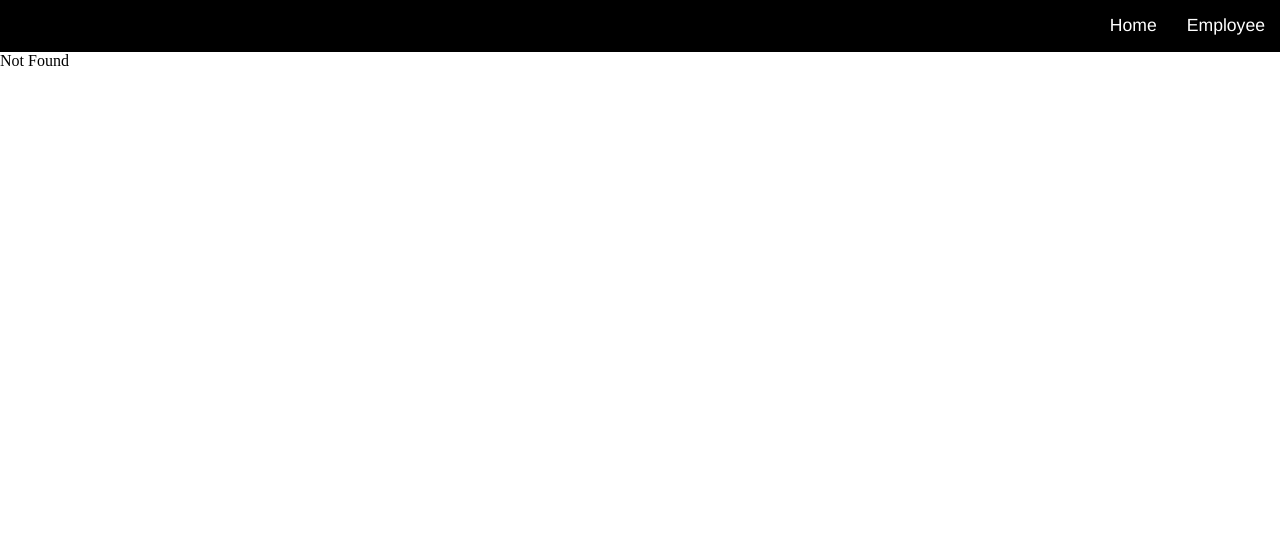
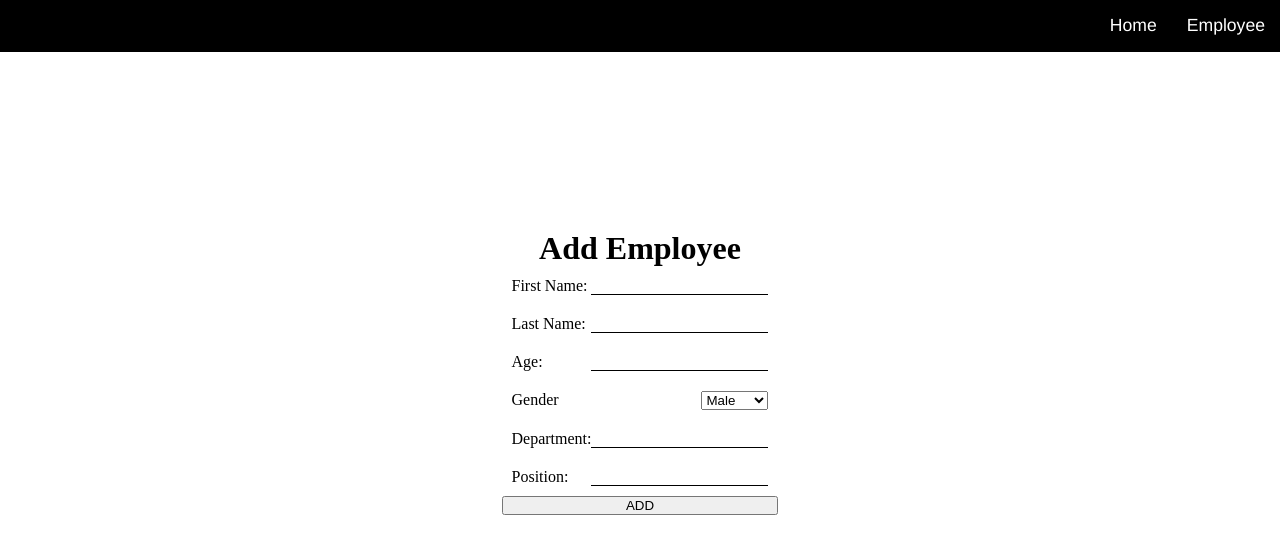
Before and after one commit to HemanthDas/2100030195_Frontend, a React (Vite) app: page /add in a window 1280 px wide. Before the commit this address had no page. Shown: the top 554 px of the page. Built offline with nearby package versions, Linux system fonts and the light colour scheme.

Commit message:
Update Add button

```diff
--- a/src/App.css
+++ b/src/App.css
@@ -19,7 +19,7 @@ nav {
     color: rgb(255, 255, 255);
     padding: 15px;
     font-size: 1.1rem;
-    font-family: 'Franklin Gothic Medium', 'Arial Narrow', Arial, sans-serif;
+    font-family: "Franklin Gothic Medium", "Arial Narrow", Arial, sans-serif;
     font-weight: 300;
     font-style: normal;
   }
@@ -27,5 +27,34 @@ nav {
     background-color: rgb(158, 158, 158);
   }
 }
+
 /* Home */
 /* Employee */
+
+table {
+  display: flex;
+  justify-content: center;
+}
+/* Add */
+#add {
+  height: 80vh;
+  display: flex;
+  flex-direction: column;
+  justify-content: center;
+  align-items: center;
+  form {
+    display: flex;
+    flex-direction: column;
+    min-width: fit-content;
+    label {
+      display: flex;
+      justify-content: space-between;
+      margin: 10px;
+      input {
+        border: none;
+        outline: none;
+        border-bottom: 1px solid black;
+      }
+    }
+  }
+}
--- /dev/null
+++ b/src/components/addItem.jsx
@@ -0,0 +1,15 @@
+import data from "../assets/employees";
+import PropTypes from "prop-types";
+const AddItem = ({ newData }) => {
+  const onAdd = () => {
+    console.log(newData);
+    data.push(newData);
+    console.log(data);
+  };
+
+  return <button onClick={onAdd}>ADD</button>;
+};
+AddItem.propTypes = {
+  newData: PropTypes.object.isRequired,
+};
+export default AddItem;
--- a/src/pages/employee.jsx
+++ b/src/pages/employee.jsx
@@ -1,10 +1,10 @@
+import { Link } from "@tanstack/react-router";
+
 const Employee = () => {
   return (
     <div id="employee">
-      <div>
-        <button>Add</button>
-      </div>
-      <div className="table">
+      <Link to="/add">Add Employee</Link>
+
       <table>
         <thead>
           <tr>
@@ -20,7 +20,6 @@ const Employee = () => {
         </thead>
         <tbody></tbody>
       </table>
-      </div>
       <div></div>
     </div>
   );
--- a/src/routeTree.gen.ts
+++ b/src/routeTree.gen.ts
@@ -17,6 +17,7 @@ import { Route as rootRoute } from './routes/__root'
 // Create Virtual Routes
 
 const EmployeeLazyImport = createFileRoute('/employee')()
+const AddLazyImport = createFileRoute('/add')()
 const IndexLazyImport = createFileRoute('/')()
 
 // Create/Update Routes
@@ -25,6 +26,11 @@ const EmployeeLazyRoute = EmployeeLazyImport.update({
   path: '/employee',
   getParentRoute: () => rootRoute,
 } as any).lazy(() => import('./routes/employee.lazy').then((d) => d.Route))
+
+const AddLazyRoute = AddLazyImport.update({
+  path: '/add',
+  getParentRoute: () => rootRoute,
+} as any).lazy(() => import('./routes/add.lazy').then((d) => d.Route))
 
 const IndexLazyRoute = IndexLazyImport.update({
   path: '/',
@@ -39,6 +45,10 @@ declare module '@tanstack/react-router' {
       preLoaderRoute: typeof IndexLazyImport
       parentRoute: typeof rootRoute
     }
+    '/add': {
+      preLoaderRoute: typeof AddLazyImport
+      parentRoute: typeof rootRoute
+    }
     '/employee': {
       preLoaderRoute: typeof EmployeeLazyImport
       parentRoute: typeof rootRoute
@@ -50,6 +60,7 @@ declare module '@tanstack/react-router' {
 
 export const routeTree = rootRoute.addChildren([
   IndexLazyRoute,
+  AddLazyRoute,
   EmployeeLazyRoute,
 ])
 
--- /dev/null
+++ b/src/routes/add.lazy.jsx
@@ -0,0 +1,78 @@
+import { useState } from "react";
+import { createLazyFileRoute } from "@tanstack/react-router";
+import AddItem from "../components/addItem";
+const Add = () => {
+  const [data, setData] = useState({});
+  return (
+    <div id="add">
+      <h1>Add Employee</h1>
+      <form
+        onSubmit={(e) => {
+          e.preventDefault();
+        }}
+      >
+        <label>
+          First Name:
+          <input
+            type="text"
+            onChange={(e) => {
+              setData({ ...data, firstName: e.target.value });
+            }}
+          />
+        </label>
+        <label>
+          Last Name:
+          <input
+            type="text"
+            onChange={(e) => {
+              setData({ ...data, lastName: e.target.value });
+            }}
+          />
+        </label>
+        <label>
+          Age:
+          <input
+            type="number"
+            onChange={(e) => {
+              setData({ ...data, age: e.target.value });
+            }}
+          />
+        </label>
+        <label>
+          Gender
+          <select
+            onChange={(e) => {
+              setData({ ...data, gender: e.target.value });
+            }}
+          >
+            <option>Male</option>
+            <option>Female</option>
+            <option>Other</option>
+          </select>
+        </label>
+        <label>
+          Department:
+          <input
+            type="text"
+            onChange={(e) => {
+              setData({ ...data, department: e.target.value });
+            }}
+          />
+        </label>
+        <label>
+          Position:
+          <input
+            type="text"
+            onChange={(e) => {
+              setData({ ...data, position: e.target.value });
+            }}
+          />
+        </label>
+        <AddItem newData={data} />
+      </form>
+    </div>
+  );
+};
+export const Route = createLazyFileRoute("/add")({
+  component: () => <Add />,
+});
```
Also changed, not shown: src/components/deleteItem.jsx (added, +10 -0 lines), src/components/editItem.jsx (added). Lines whose indentation alone changed are shown as unchanged.
